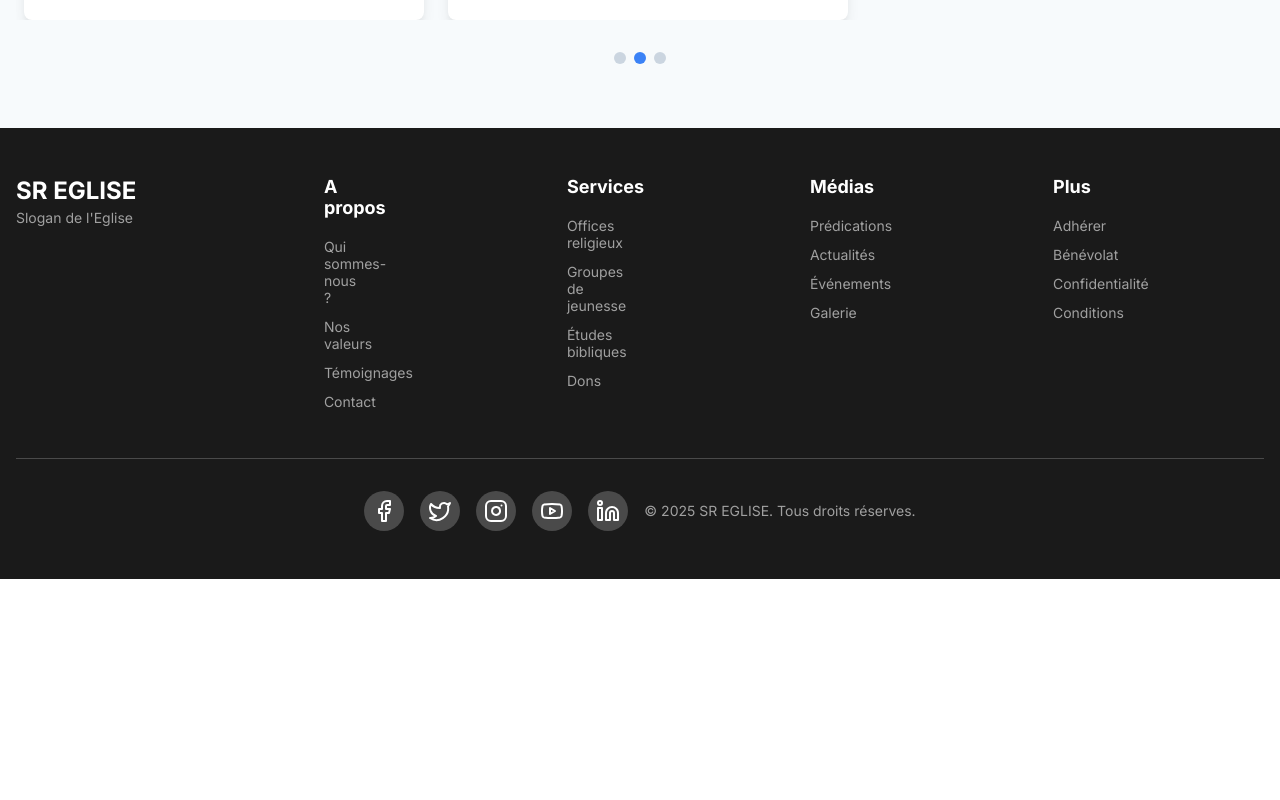
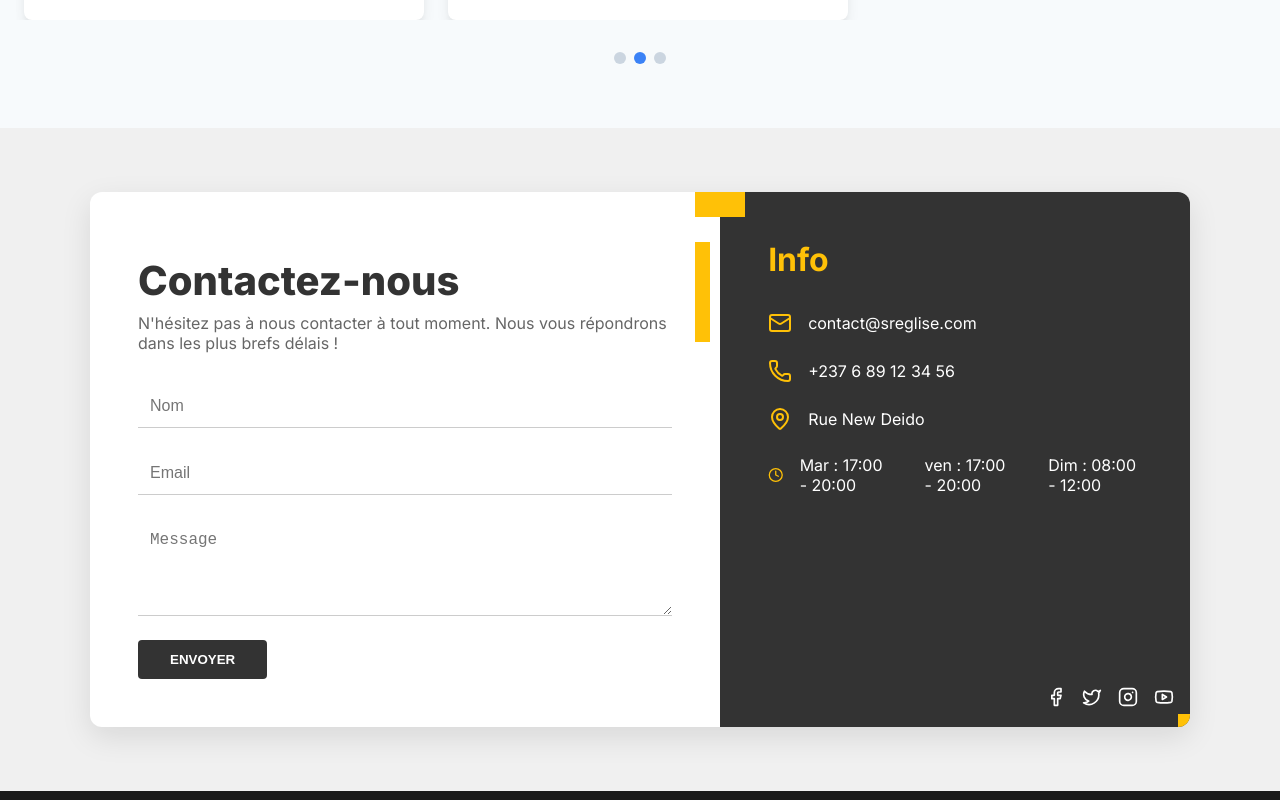
Before and after one commit to MARCOOOOOOOOOOOOOOOOO123/SR, a Next.js app: page / in a window 1280 px wide. Shown: the part 3300-4100 px from the top of the page. Before the commit the page ends 3879 px from the top, so only its background shows below. Built offline with nearby package versions, Linux system fonts and the light colour scheme.

Commit message:
Initial commit du projet SR8

```diff
--- /dev/null
+++ b/src/app/client-components/ContactSection/ContactSection.module.css
@@ -0,0 +1,181 @@
+/* Fichier: ContactSection.module.css */
+@import url('https://fonts.googleapis.com/css2?family=Inter:wght@400;600;700;800;900&display=swap');
+
+.contactSection {
+    padding: 4rem 1rem;
+    font-family: 'Inter', sans-serif;
+    background-color: #f0f0f0; /* Couleur de fond l\u00e9g\u00e8rement gris\u00e9e */
+    display: flex;
+    justify-content: center;
+    align-items: center;
+}
+
+.contactCard {
+    display: flex;
+    flex-direction: column;
+    max-width: 1100px;
+    width: 100%;
+    background-color: #fff;
+    border-radius: 12px;
+    box-shadow: 0 10px 30px rgba(0, 0, 0, 0.1);
+    overflow: hidden;
+}
+
+@media (min-width: 1024px) {
+    .contactCard {
+        flex-direction: row;
+    }
+}
+
+.formContainer {
+    padding: 3rem;
+    flex: 1;
+    display: flex;
+    flex-direction: column;
+    position: relative;
+}
+
+.formHeader {
+    margin-bottom: 2rem;
+}
+
+.formTitle {
+    font-size: 2.5rem;
+    font-weight: 800;
+    color: #333;
+    margin-top: 1rem;
+}
+
+.formSubtitle {
+    font-size: 1rem;
+    color: #666;
+    margin-top: 0.5rem;
+}
+
+.form {
+    display: flex;
+    flex-direction: column;
+    gap: 1.5rem;
+}
+
+.input, .textarea {
+    width: 100%;
+    padding: 0.75rem;
+    border: none;
+    border-bottom: 1px solid #ccc;
+    font-size: 1rem;
+    background-color: transparent;
+    transition: border-color 0.3s ease;
+}
+
+.input:focus, .textarea:focus {
+    outline: none;
+    border-bottom-color: #3b82f6;
+}
+
+.submitButton {
+    padding: 0.75rem 2rem;
+    background-color: #333;
+    color: #fff;
+    border: none;
+    border-radius: 4px;
+    font-weight: 600;
+    cursor: pointer;
+    transition: background-color 0.3s ease;
+    align-self: flex-start;
+}
+
+.submitButton:hover {
+    background-color: #555;
+}
+
+.infoContainer {
+    background-color: #333;
+    color: #fff;
+    padding: 3rem;
+    flex: 0.7;
+    display: flex;
+    flex-direction: column;
+    position: relative;
+}
+
+.infoHeader {
+    position: absolute;
+    top: 0;
+    left: 0;
+}
+
+.yellowSquare {
+    width: 50px;
+    height: 50px;
+    background-color: #ffc107;
+    position: absolute;
+    top: -25px;
+    left: -25px;
+}
+
+.yellowLine {
+    width: 15px;
+    height: 100px;
+    background-color: #ffc107;
+    position: absolute;
+    top: 50px;
+    left: -25px;
+}
+
+.infoTitle {
+    font-size: 2rem;
+    font-weight: 700;
+    margin-bottom: 2rem;
+    color: #ffc107;
+}
+
+.infoList {
+    display: flex;
+    flex-direction: column;
+    gap: 1.5rem;
+}
+
+.infoItem {
+    display: flex;
+    align-items: center;
+    gap: 1rem;
+}
+
+.infoIcon {
+    color: #ffc107;
+}
+
+.infoText {
+    font-size: 1rem;
+}
+
+.infoFooter {
+    position: absolute;
+    bottom: 0;
+    right: 0;
+    display: flex;
+    flex-direction: column;
+    align-items: flex-end;
+}
+
+.yellowSquareSmall {
+    width: 25px;
+    height: 25px;
+    background-color: #ffc107;
+    position: absolute;
+    bottom: -12.5px;
+    right: -12.5px;
+}
+
+.socialIcons {
+    display: flex;
+    gap: 1rem;
+    position: absolute;
+    bottom: 1rem;
+    right: 1rem;
+}
+
+.socialIcons a {
+    color: #fff;
+}
--- /dev/null
+++ b/src/app/client-components/ContactSection/page.jsx
@@ -0,0 +1,85 @@
+"use client"; // Composant client pour les interactions du formulaire
+
+import React from 'react';
+import styles from '@/app/client-components/ContactSection/ContactSection.module.css';
+import { Mail, Phone, MapPin, Clock, Facebook, Twitter, Instagram, Youtube } from 'lucide-react';
+
+const ContactSection = () => {
+  return (
+    <section className={styles.contactSection}>
+      <div className={styles.contactCard}>
+        {/* Partie gauche du formulaire */}
+        <div className={styles.formContainer}>
+          <div className={styles.formHeader}>
+            <div className={styles.diamond} />
+            <h2 className={styles.formTitle}>Contactez-nous</h2>
+            <p className={styles.formSubtitle}>
+              N'hésitez pas à nous contacter à tout moment. Nous vous répondrons
+              dans les plus brefs délais !
+            </p>
+          </div>
+          <form className={styles.form}>
+            <input type="text" placeholder="Nom" className={styles.input} />
+            <input type="email" placeholder="Email" className={styles.input} />
+            <textarea
+              placeholder="Message"
+              className={styles.textarea}
+              rows="4"
+            ></textarea>
+            <button type="submit" className={styles.submitButton}>
+              ENVOYER
+            </button>
+          </form>
+        </div>
+
+        {/* Partie droite des informations de contact */}
+        <div className={styles.infoContainer}>
+          <div className={styles.infoHeader}>
+            <div className={styles.yellowSquare} />
+            <div className={styles.yellowLine} />
+          </div>
+          <h3 className={styles.infoTitle}>Info</h3>
+          <div className={styles.infoList}>
+            <div className={styles.infoItem}>
+              <Mail className={styles.infoIcon} size={24} />
+              <p className={styles.infoText}>contact@sreglise.com</p>
+            </div>
+            <div className={styles.infoItem}>
+              <Phone className={styles.infoIcon} size={24} />
+              <p className={styles.infoText}>+237 6 89 12 34 56</p>
+            </div>
+            <div className={styles.infoItem}>
+              <MapPin className={styles.infoIcon} size={24} />
+              <p className={styles.infoText}>Rue New Deido</p>
+            </div>
+            <div className={styles.infoItem}>
+              <Clock className={styles.infoIcon} size={24} />
+              <p className={styles.infoText}>Mar : 17:00 - 20:00</p> <br/>
+              <p className={styles.infoText}>ven : 17:00 - 20:00</p> <br/>
+              <p className={styles.infoText}>Dim : 08:00 - 12:00</p>
+            </div>
+          </div>
+          <div className={styles.infoFooter}>
+            <div className={styles.yellowSquareSmall} />
+            <div className={styles.socialIcons}>
+              <a href="#" aria-label="Facebook">
+                <Facebook size={20} />
+              </a>
+              <a href="#" aria-label="Twitter">
+                <Twitter size={20} />
+              </a>
+              <a href="#" aria-label="Instagram">
+                <Instagram size={20} />
+              </a>
+              <a href="#" aria-label="YouTube">
+                <Youtube size={20} />
+              </a>
+            </div>
+          </div>
+        </div>
+      </div>
+    </section>
+  );
+};
+
+export default ContactSection;
--- a/src/app/client-components/Footer/page.jsx
+++ b/src/app/client-components/Footer/page.jsx
@@ -12,7 +12,7 @@ const Footer = () => {
         <div className={styles.logoAndSlogan}>
           <div className={styles.logo}>
             {/* \u00c0 personnaliser avec le logo de l'\u00e9glise */}
-            <h2 className={styles.brandName}>SR EGLISE</h2>
+            <h2 className={styles.brandName}>SACERDOCE ROYAL</h2>
             <p className={styles.slogan}>Slogan de l'Eglise</p>
           </div>
         </div>
@@ -60,7 +60,7 @@ const Footer = () => {
           <a href="#" aria-label="LinkedIn"><Linkedin size={24} /></a>
         </div>
         <p className={styles.copyright}>
-          &copy; {new Date().getFullYear()} SR EGLISE. Tous droits réserves.
+          &copy; {new Date().getFullYear()} SACERDOCE ROYAL. Tous droits réserves.
         </p>
       </div>
     </footer>
--- a/src/app/page.js
+++ b/src/app/page.js
@@ -7,6 +7,7 @@ import FeaturedMessages from '@/app/client-components/FeaturedMessages/page';
 import AboutSection from '@/app/client-components/aboutsection/page'; // Importing the AboutSection component
 import Testimonials from '@/app/client-components/TestimonialsSection/page';
 import Footer from '@/app/client-components/Footer/page';
+import ContactSection from './client-components/ContactSection/page';
 import styles from '@/app/page.module.css'; // Assuming you have a CSS module for the main page styles
 
 
@@ -20,6 +21,7 @@ const HomePage = () => {
         <SermonSection />
         <FeaturedMessages />
         <Testimonials />
+        <ContactSection />
         <Footer />
       </main>
     </div>
```
